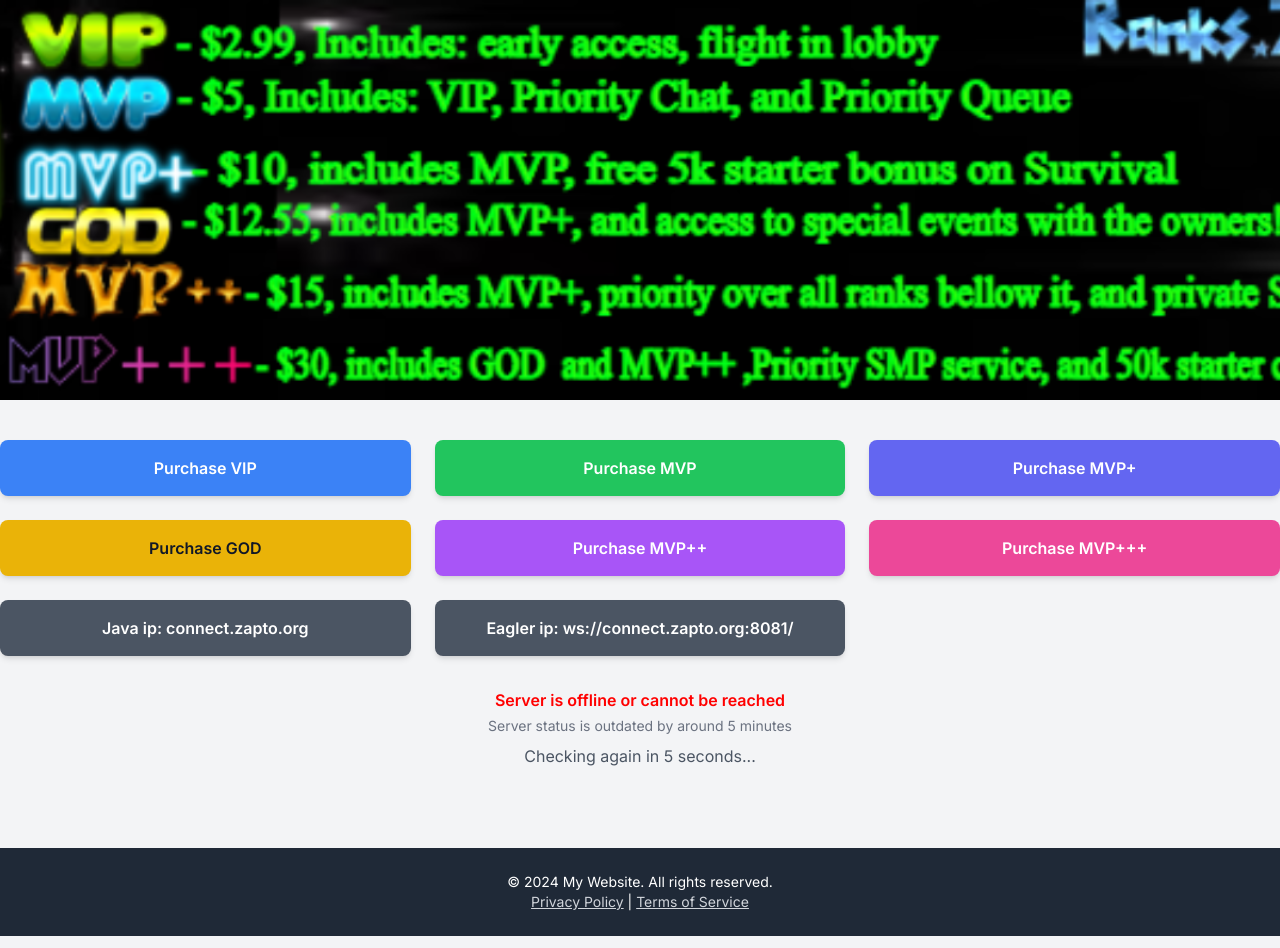
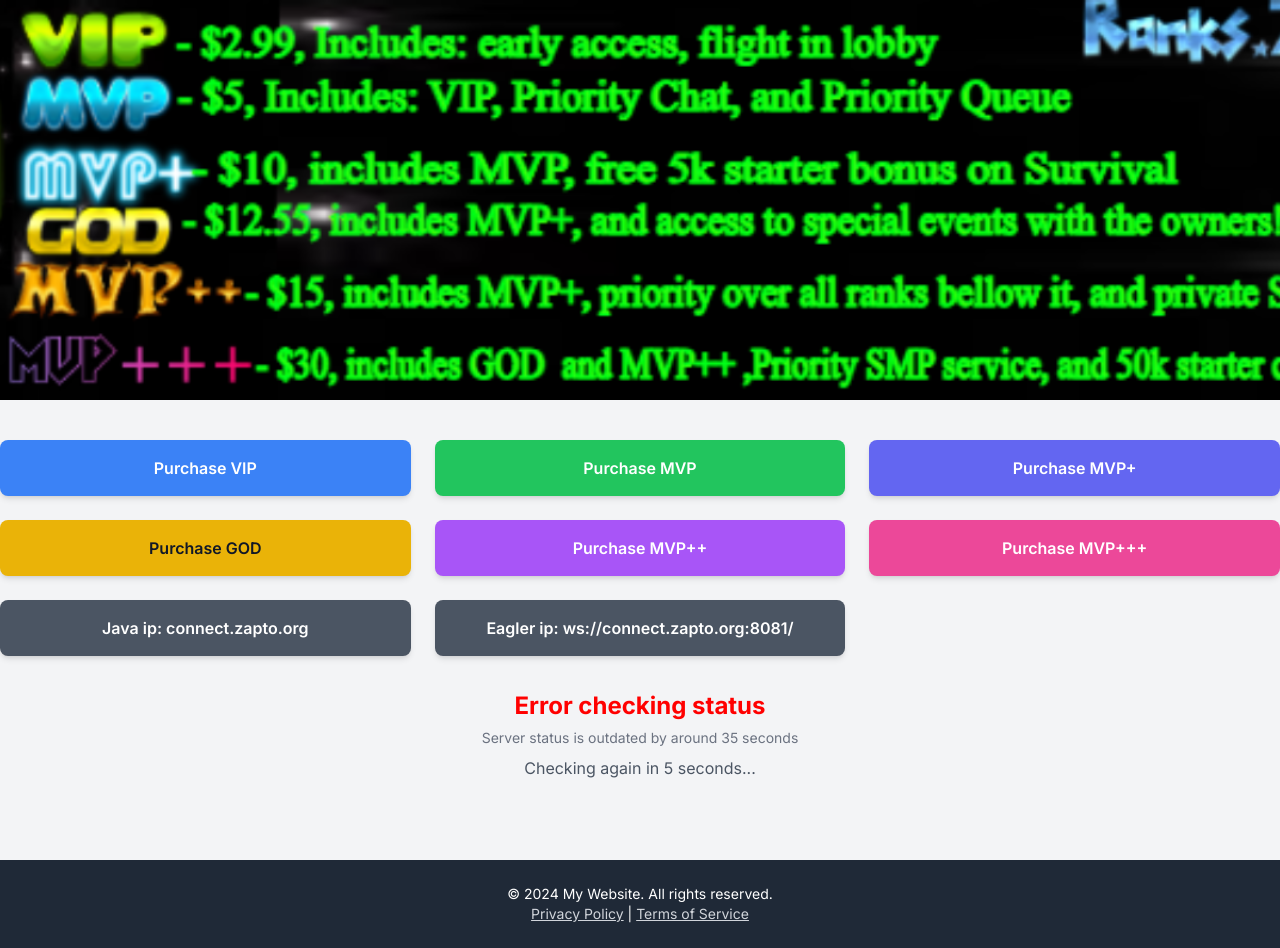
Before and after one commit to RandomOrca25/website, a plain HTML site: page index.html in a window 1280 px wide. Drawn offline with nearby package versions, Linux system fonts and the light colour scheme; no server answers.

Commit message:
Update index.html

```diff
--- a/index.html
+++ b/index.html
@@ -26,6 +26,12 @@
             padding-bottom: 20vh;
             min-height: 50vh;
         }
+        #online-status-display {
+            margin-top: 2rem;
+            text-align: center;
+            font-size: 1.5rem;
+            font-weight: bold;
+        }
     </style>
     <meta http-equiv="Cache-Control" content="no-cache, no-store, must-revalidate">
     <meta http-equiv="Pragma" content="no-cache">
@@ -34,7 +40,7 @@
 <body class="bg-gray-100">
     <header class="bg-cover bg-center bg-no-repeat py-32" style="background-image: url('https://raw.githubusercontent.com/RandomOrca25/website/main/Screenshot%202025-05-03%20213008.png');">
         <div class="container mx-auto text-center">
-            </div>
+        </div>
     </header>
 
     <main class="container mx-auto py-10">
@@ -71,14 +77,12 @@
                 Eagler ip: ws://connect.zapto.org:8081/
             </button>
         </div>
-        <div id="server-status-prompt" class="mt-8 text-center font-semibold text-green-600">
-            Checking server status...
-        </div>
+        <div id="online-status-display"></div>
         <div class="text-center text-gray-500 text-sm mt-1">
-            Server status is outdated by around 5 minutes
+            Server status is outdated by around 35 seconds
         </div>
         <div id="status-timer-prompt" class="mt-2 text-center text-gray-600">
-            Checking again in 10 seconds...
+            Checking again in 5 seconds...
         </div>
     </main>
 
@@ -97,9 +101,8 @@
         // Get the buttons
         const javaIpButton = document.getElementById('java-ip-button');
         const eaglerIpButton = document.getElementById('eagler-ip-button');
-        const serverStatusPrompt = document.getElementById('server-status-prompt');
+        const onlineStatusDisplay = document.getElementById('online-status-display');
         const statusTimerPrompt = document.getElementById('status-timer-prompt');
-
 
         // Function to copy text to clipboard
         function copyToClipboard(text) {
@@ -125,36 +128,37 @@
 
         // Function to check server status
         function checkServerStatus() {
-            const serverAddress = 'connect.zapto.org:25565';
-            const apiUrl = `https://api.mcsrvstat.us/2/${serverAddress}`;
+            const serverAddress = 'connect.zapto.org';
+            const serverPort = 25565;
 
-            fetch(apiUrl)
+            // Use a fetch request to a status endpoint (if available)
+            fetch(`https://api.mcstatus.io/v2/status/java/${serverAddress}:${serverPort}`)
                 .then(response => response.json())
                 .then(data => {
-                    if (data && data.online) {
-                        serverStatusPrompt.textContent = 'Server is online';
-                        serverStatusPrompt.style.color = 'green';
+                    if (data.online) {
+                        onlineStatusDisplay.textContent = "ONLINE";
+                        onlineStatusDisplay.style.color = "green"; // Set color to green
                     } else {
-                        serverStatusPrompt.textContent = 'Server is offline';
-                        serverStatusPrompt.style.color = 'red';
+                        onlineStatusDisplay.textContent = "OFFLINE";
+                        onlineStatusDisplay.style.color = "red"; // Set color to red
                     }
                 })
                 .catch(error => {
-                    serverStatusPrompt.textContent = 'Server is offline or cannot be reached';
-                    serverStatusPrompt.style.color = 'red';
-                    console.error('Error checking server status:', error);
+                    onlineStatusDisplay.textContent = "Error checking status";
+                    onlineStatusDisplay.style.color = "red"; // Set color to red on error
+                    console.error("Error fetching server status:", error);
                 });
         }
 
-        // Check server status when the page loads, and then every 10 seconds
+        // Check server status every 5 seconds
         checkServerStatus();
-        let countdown = 10;
+        let countdown = 5;
         statusTimerPrompt.textContent = `Checking again in ${countdown} seconds...`;
         const intervalId = setInterval(() => {
             countdown--;
             statusTimerPrompt.textContent = `Checking again in ${countdown} seconds...`;
             if (countdown <= 0) {
-                countdown = 10;
+                countdown = 5;
                 checkServerStatus();
                 statusTimerPrompt.textContent = `Checking again in ${countdown} seconds...`;
             }
```
